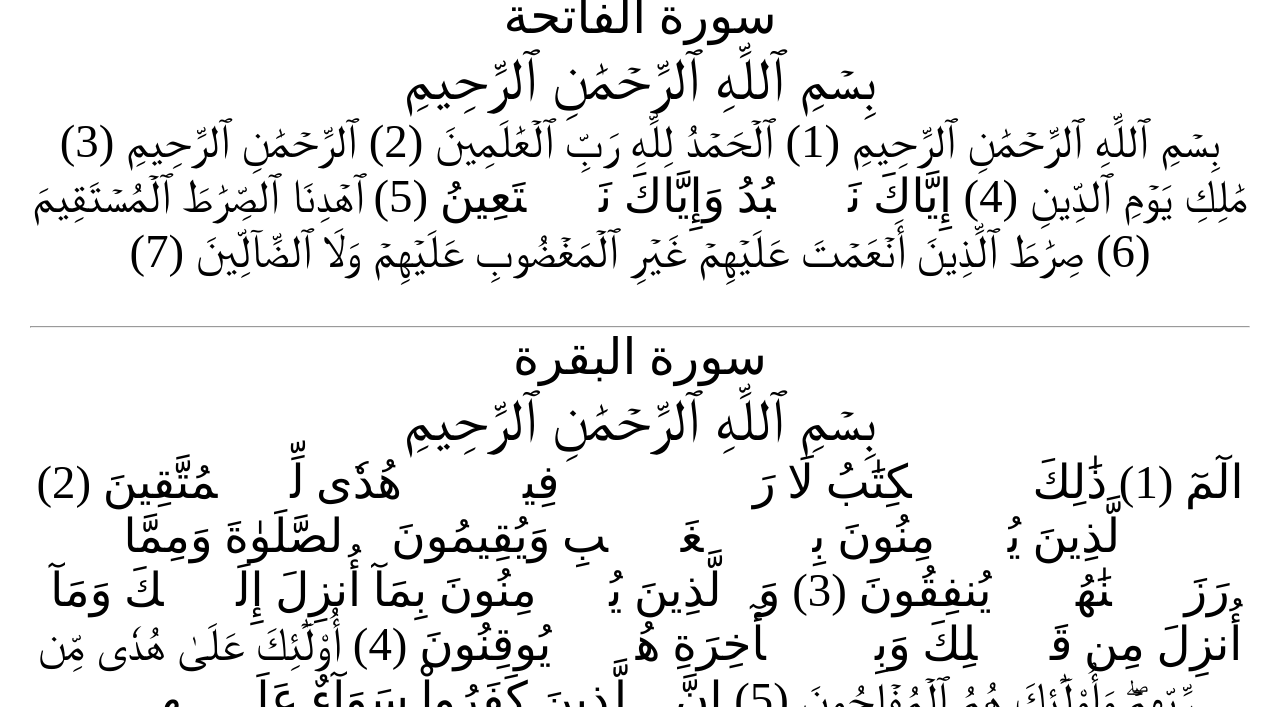
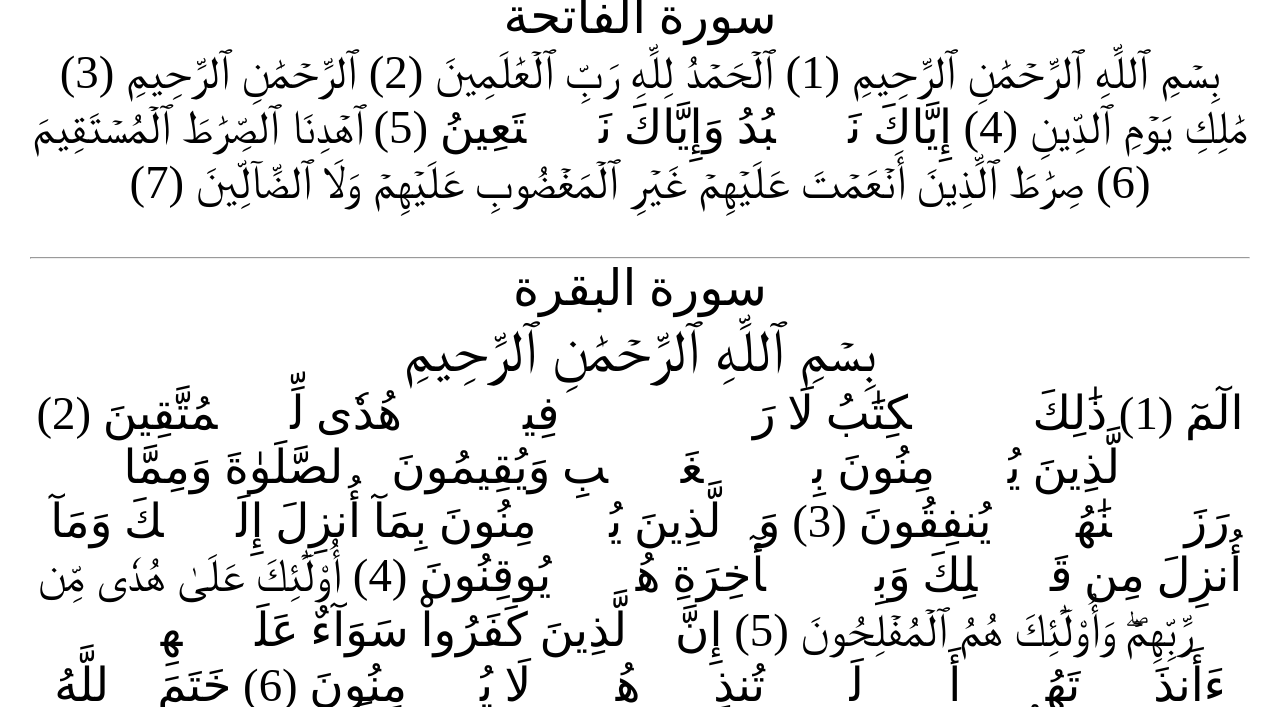
Before and after one commit to Ms1mustafa/Quran, a plain HTML site: page index.html in a window 1280 px wide. Shown: the part 93-800 px from the top of the page. Drawn offline with Linux system fonts and the light colour scheme; a web font is replaced by a local one.

Commit message:
Update index.html

```diff
--- a/index.html
+++ b/index.html
@@ -45,7 +45,6 @@
       <!-- *************************** سورة الفاتحة ************************************ -->
       <div id="alfateha">
         <h1 class="sorah">سورة الفاتحة</h1>
-        <h2>بِسۡمِ ٱللَّهِ ٱلرَّحۡمَٰنِ ٱلرَّحِيمِ</h2>
         <h3>
           بِسۡمِ ٱللَّهِ ٱلرَّحۡمَٰنِ ٱلرَّحِيمِ <span CLASS="AYANUM">(1)</span> ٱلۡحَمۡدُ لِلَّهِ رَبِّ
           ٱلۡعَٰلَمِينَ <span CLASS="AYANUM">(2)</span> ٱلرَّحۡمَٰنِ ٱلرَّحِيمِ <span CLASS="AYANUM">(3)</span> مَٰلِكِ يَوۡمِ ٱلدِّينِ
```
